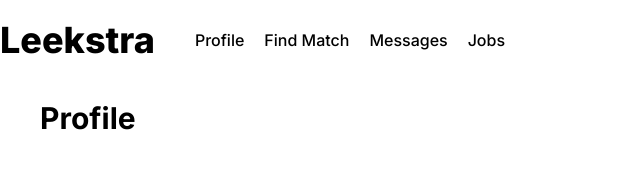
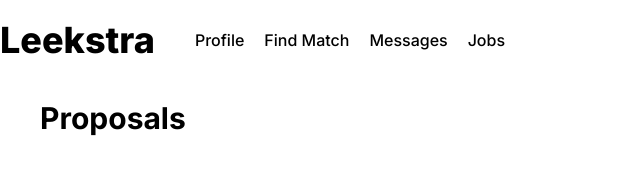
Before and after one commit to mmesomasaint/Leekstra, a Next.js app: page /host/1/proposals in a window 1280 px wide. Shown: the top 190 px of the page, without its empty margins (0-640 px from the left). Built offline with nearby package versions, Linux system fonts and the light colour scheme.

Commit message:
Fix: Typo

```diff
--- a/app/host/[id]/proposals/page.tsx
+++ b/app/host/[id]/proposals/page.tsx
@@ -3,7 +3,7 @@ import Header from '@/components/header'
 export default function Proposals() {
   return (
     <div className='px-10'>
-      <Header size='xl'>Profile</Header>
+      <Header size='xl'>Proposals</Header>
       <div className='grid grid-cols-3 gap-10'>
         <div className='px-10'></div>
         <div className='col-span-2 flex flex-col justify-start items-stretch gap-4 px-10'></div>
```
